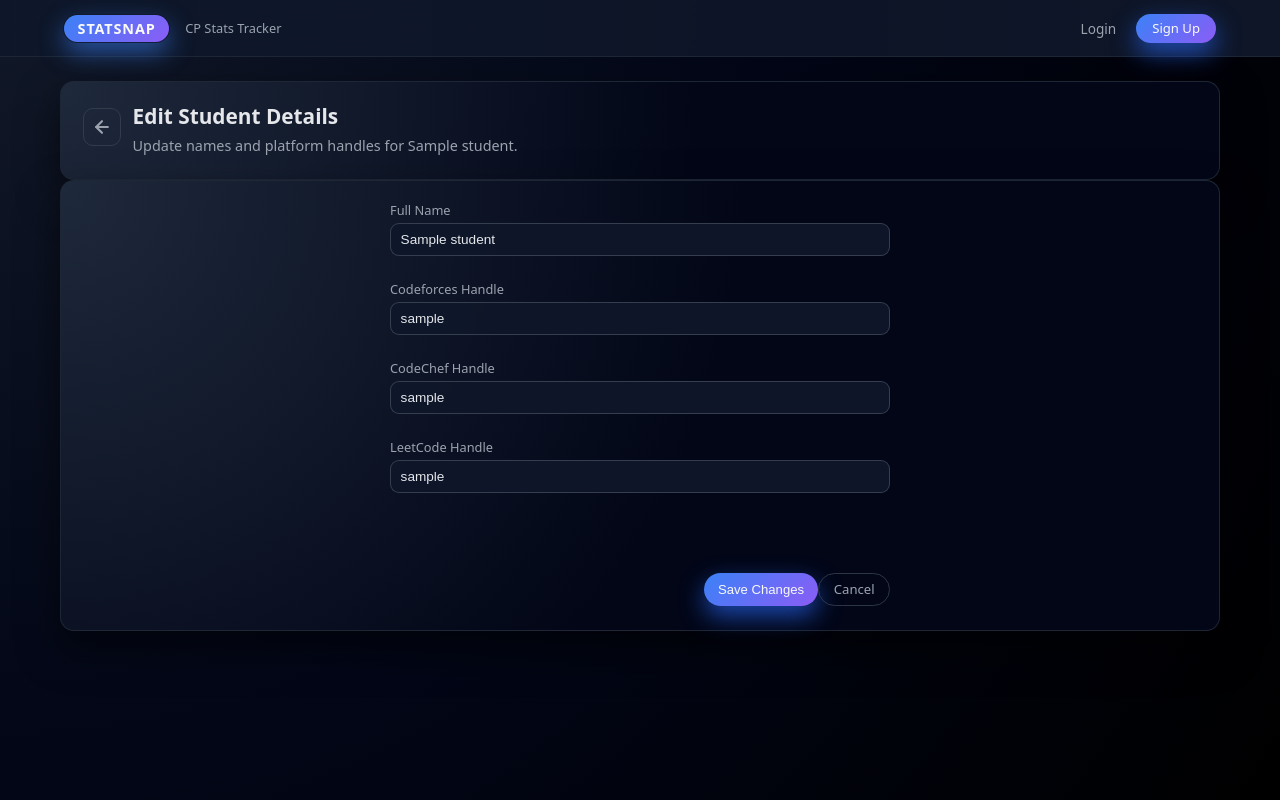
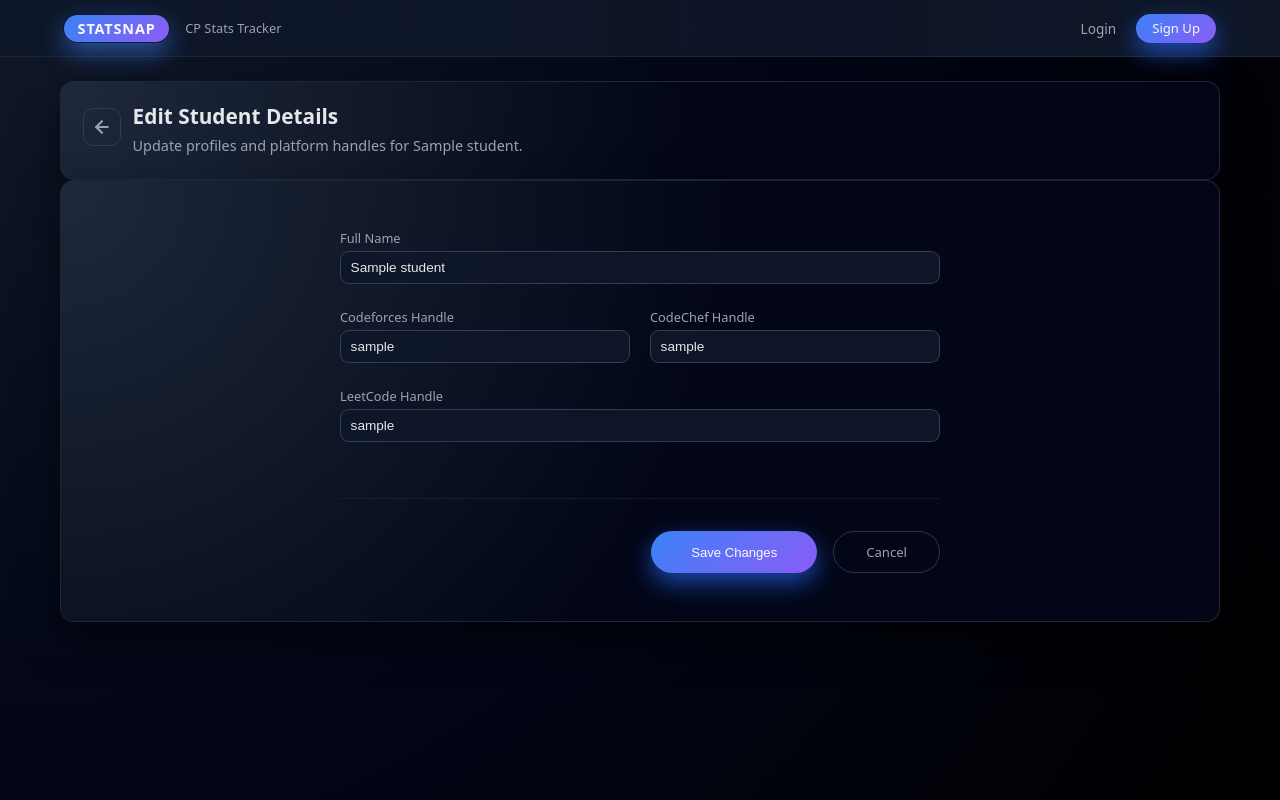
Before and after one commit to pranavperiyasamy41/StatSnap, a FastAPI app: template templates/edit_student.html in a window 1280 px wide. Run offline with FastAPI, Linux system fonts and the light colour scheme; the template is opened without the code that fills it: most values are stand-ins (such as "Sample title", 1, 10 or a date in 2020).

Commit message:
style: enhance 'Edit Student' page with premium layout and grid handle fields

```diff
--- a/templates/edit_student.html
+++ b/templates/edit_student.html
@@ -11,45 +11,40 @@
       </a>
       <div>
         <h1 class="panel-title">Edit Student Details</h1>
-        <p class="panel-subtitle">Update names and platform handles for {{ student.name }}.</p>
+        <p class="panel-subtitle">Update profiles and platform handles for {{ student.name }}.</p>
       </div>
     </div>
   </header>
 </section>
 
-<section class="panel">
-  <form method="post" action="{{ url_for('edit_student', student_id=student.id) }}" class="form-vertical" style="max-width: 500px; margin: 0 auto;">
-    <div class="form-group">
-      <label class="form-label">
+<section class="panel" style="padding: 3rem 2.5rem;">
+  <form method="post" action="{{ url_for('edit_student', student_id=student.id) }}" class="form-vertical" style="max-width: 600px; margin: 0 auto;">
+
+    <label class="form-label">
         <span>Full Name</span>
-        <input type="text" name="name" value="{{ student.name }}" required class="input" />
-      </label>
+        <input type="text" name="name" value="{{ student.name }}" required class="input" placeholder="Enter student name" />
+    </label>
+
+    <div class="input-group-row">
+        <label class="form-label">
+            <span>Codeforces Handle</span>
+            <input type="text" name="cf_handle" value="{{ student.cf_handle or '' }}" class="input" placeholder="cf_username" />
+        </label>
+
+        <label class="form-label">
+            <span>CodeChef Handle</span>
+            <input type="text" name="cc_handle" value="{{ student.cc_handle or '' }}" class="input" placeholder="cc_username" />
+        </label>
     </div>
 
-    <div class="form-group">
-      <label class="form-label">
-        <span>Codeforces Handle</span>
-        <input type="text" name="cf_handle" value="{{ student.cf_handle or '' }}" required class="input" />
-      </label>
-    </div>
+    <label class="form-label">
+        <span>LeetCode Handle</span>
+        <input type="text" name="lc_handle" value="{{ student.lc_handle or '' }}" class="input" placeholder="lc_username" />
+    </label>
 
-    <div class="form-group">
-      <label class="form-label">
-        <span>CodeChef Handle</span>
-        <input type="text" name="cc_handle" value="{{ student.cc_handle or '' }}" required class="input" />
-      </label>
-    </div>
-
-    <div class="form-group">
-      <label class="form-label">
-        <span>LeetCode Handle</span>
-        <input type="text" name="lc_handle" value="{{ student.lc_handle or '' }}" required class="input" />
-      </label>
-    </div>
-
-    <div class="form-actions" style="margin-top: 2rem; border-top: 1px solid var(--border-color); padding-top: 1.5rem;">
-      <button type="submit" class="btn btn-primary">Save Changes</button>
-      <a href="{{ url_for('student_dashboard', student_id=student.id) }}" class="btn btn-ghost">Cancel</a>
+    <div class="form-actions" style="margin-top: 2rem; padding-top: 2rem; border-top: 1px solid rgba(55, 65, 81, 0.3); gap: 1rem;">
+      <button type="submit" class="btn btn-primary" style="padding: 0.7rem 2.5rem;">Save Changes</button>
+      <a href="{{ url_for('student_dashboard', student_id=student.id) }}" class="btn btn-ghost" style="padding: 0.7rem 2rem;">Cancel</a>
     </div>
   </form>
 </section>
```
